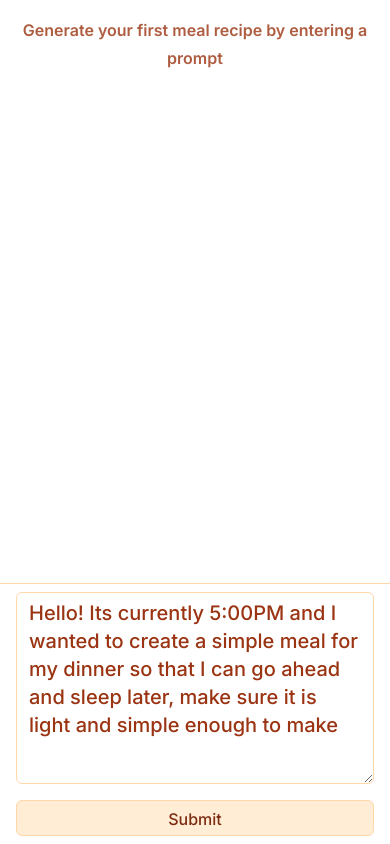
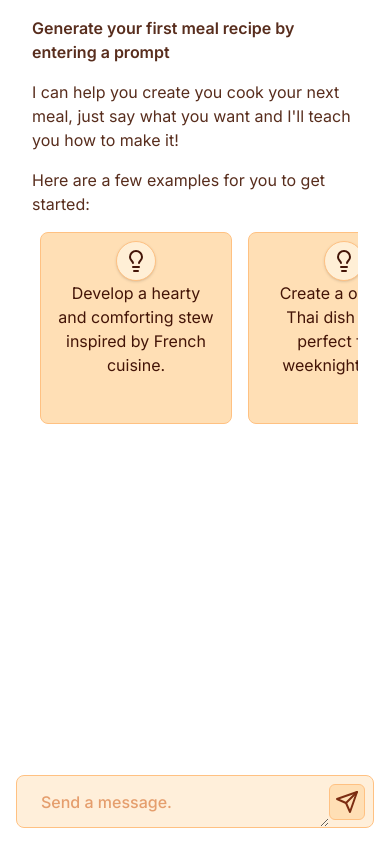
Before and after one commit to fujiwaracj/tanjerin, a Next.js app: page / in a window 390 px wide. Built offline with nearby package versions, Linux system fonts and the light colour scheme.

Commit message:
Mobile redesign and optimization to markdown rendering

```diff
--- a/app/chat.tsx
+++ b/app/chat.tsx
@@ -1,84 +1,184 @@
 'use client'
 
-import { useChat } from 'ai/react'
-import { Remark } from 'react-remark'
-import { User, Citrus } from 'lucide-react'
+import { Message, useChat } from 'ai/react'
+import ReactMarkdown, { Options } from 'react-markdown'
+import { User, Citrus, SendIcon, StopCircleIcon, LightbulbIcon } from 'lucide-react'
+import { FC, memo, useEffect, useState } from 'react'
+import { useInView } from 'react-intersection-observer'
+import Textarea from 'react-textarea-autosize'
 
-export function Chat() {
-    const {
-        messages,
-        input,
-        handleInputChange,
-        handleSubmit,
-        isLoading,
-        stop,
-    } = useChat({
-        initialInput:
-            'Hello! Its currently 5:00PM and I wanted to create a simple meal for my dinner so that I can go ahead and sleep later, make sure it is light and simple enough to make',
-    })
+export function useAtBottom(offset = 0) {
+    const [isAtBottom, setIsAtBottom] = useState(false)
 
-    const Result = () => {
-        if (messages.length === 0) {
-            return (
-                <p className="text-center font-semibold text-orange-800/80">
-                    Generate your first meal recipe by entering a prompt
-                </p>
+    useEffect(() => {
+        const handleScroll = () => {
+            setIsAtBottom(
+                window.innerHeight + window.scrollY >=
+                document.body.offsetHeight - offset
             )
         }
 
-        return messages.map(m => (
+        window.addEventListener('scroll', handleScroll, { passive: true })
+        handleScroll()
+
+        return () => {
+            window.removeEventListener('scroll', handleScroll)
+        }
+    }, [offset])
+
+    return isAtBottom
+}
+
+const MemoizedReactMarkdown: FC<Options> = memo(ReactMarkdown, (prevProps, nextProps) => prevProps.children === nextProps.children && prevProps.className === nextProps.className)
+
+const EmptyScreen = ({ defaultValues, setInput, }: { defaultValues: string[], setInput: (input: string) => void }) => {
+    return (
+        <>
+            <strong className="font-semibold text-[#582D1D]">
+                Generate your first meal recipe by entering a prompt
+            </strong>
+            <p className='text-[#582D1D] my-4'>
+                I can help you create you cook your next meal,
+                just say what you want and I&apos;ll teach you how to make it!
+            </p>
+            <p className='text-[#582D1D]'>
+                Here are a few examples for you to get started:
+            </p>
+            <div className='flex gap-4 py-4 px-2 overflow-x-scroll'>
+                <button onClick={() => setInput(defaultValues[0])}>
+
+                    <div className='min-w-[192px] min-h-[192px] bg-[#FFDFB5] border-[#FFC182] border rounded-lg px-4 py-2'>
+                        <div className="w-[40px] h-[40px] rounded-full inline-flex justify-center items-center border-[#FFC182] bg-[#FFEFD6] border shadow">
+                            <LightbulbIcon />
+                        </div>
+                        <p>
+                            {defaultValues[0]}
+                        </p>
+                    </div>
+                </button>
+                <button onClick={() => setInput(defaultValues[1])}>
+                    <div className='min-w-[192px] min-h-[192px] bg-[#FFDFB5] border-[#FFC182] border rounded-lg px-4 py-2'>
+                        <div className="w-[40px] h-[40px] rounded-full inline-flex justify-center items-center border-[#FFC182] bg-[#FFEFD6] border shadow">
+                            <LightbulbIcon />
+                        </div>
+                        <p>
+                            {defaultValues[1]}
+
+                        </p>
+                    </div>
+                </button>
+                <button onClick={() => setInput(defaultValues[2])}>
+                    <div className='min-w-[192px] min-h-[192px] bg-[#FFDFB5] border-[#FFC182] border rounded-lg px-4 py-2'>
+                        <div className="w-[40px] h-[40px] rounded-full inline-flex justify-center items-center border-[#FFC182] bg-[#FFEFD6] border shadow">
+                            <LightbulbIcon />
+                        </div>
+                        <p>
+                            {defaultValues[2]}
+                        </p>
+                    </div>
+                </button>
+
+            </div>
+        </>
+    )
+}
+
+const ChatMessages = ({ messages, setInput, defaultValues }: { messages: Message[], setInput: (input: string) => void, defaultValues: string[] }) => {
+    return (
+        <div className='relative mx-auto max-w-2xl px-4'>
+            {messages.length ? messages.map(m => (
                 <div className='my-4' key={m.id}>
                     <div className='flex flex-col lg:flex-row'>
                         <div className='lg:mx-2 my-2 lg:my-0 p-2.5 rounded-full bg-orange-100 size-12 flex items-center justify-center'>
                             {m.role === 'user' ? <User className='text-orange-900 size-8' /> : <Citrus className='text-orange-900 size-8' />}
                         </div>
                         <div className='basis-full bg-orange-50 rounded-lg px-4 '>
-                        <Remark>
+                            <MemoizedReactMarkdown>
                                 {m.content}
-                        </Remark>
+                            </MemoizedReactMarkdown>
                         </div>
                     </div>
                 </div>
-        ))
+            )) : (<EmptyScreen defaultValues={defaultValues} setInput={setInput} />)}
+        </div>)
 }
+
+const PromptForm = ({ handleSubmit, input, handleInputChange, isLoading }: { handleSubmit: React.FormEventHandler, input: string, setInput: (input: string) => void, isLoading: boolean, handleInputChange: React.ChangeEventHandler<HTMLTextAreaElement> }) => {
+    return (
+        <div className="fixed bottom-0 inset-x-0">
+            <form onSubmit={handleSubmit} className='backdrop-blur flex items-center justify-between border min-w-[284px] border-[#FFC182] bg-[#FFDFB5]/50 rounded-lg px-2 mx-4 my-4 focus:outline'>
+                <Textarea
+                    className="inline-flex flex-1 py-[0.85rem] px-4 rounded-md align-middle font-medium bg-transparent text-[#CC4E00] placeholder:text-[#CC4E00]/50 outline-none"
+                    placeholder="Send a message."
+                    required
+                    onChange={handleInputChange}
+                    value={input}
+                    disabled={isLoading}
+                />
+                {isLoading ? (
+                    <button
+                        type="button"
+                        onClick={stop}
+                        className="inline-flex justify-center items-center p-1 size-9 rounded-md bg-[#FFDFB5] font-medium text-orange-900 border border-[#FFC182] focus-visible:outline focus-visible:outline-orange-200"
+                    >
+                        <StopCircleIcon />
+                    </button>
+                ) : (
+                    <button
+                        type="submit"
+                        className="inline-flex justify-center items-center p-1 size-9 rounded-md bg-[#FFDFB5] font-medium text-orange-900 border border-[#FFC182] focus-visible:outline focus-visible:outline-orange-200"
+                        disabled={input.length === 0}
+                    >
+                        <SendIcon />
+                    </button>
+                )}
+            </form>
+        </div>
+    )
+}
+
+export function Chat() {
+    const {
+        input,
+        messages,
+        handleSubmit,
+        handleInputChange,
+        isLoading,
+        stop,
+        setInput,
+    } = useChat()
+    const { ref, entry, inView } = useInView({
+        trackVisibility: isLoading,
+        delay: 100,
+    })
+    const isAtBottom = useAtBottom()
+    const defaultValues = [
+        'Develop a hearty and comforting stew inspired by French cuisine.',
+        "Create a one-pot Thai dish that's perfect for a weeknight meal.",
+        'Design a vegetarian appetizer platter with global influences.'
+    ]
+
+    useEffect(() => {
+        if (isAtBottom && isLoading && !inView) {
+            entry?.target.scrollIntoView({
+                block: 'start'
+            })
+        }
+    }, [])
 
     return (
         <div className="mx-auto flex h-full flex-col md:h-fit lg:max-w-screen-xl lg:px-8">
             <div className="h-full gap-x-4 md:h-fit lg:flex-row">
                 <div className="z-10 mx-auto flex h-full flex-col justify-between lg:rounded-lg  lg:py-2 lg:shadow md:mt-4 md:h-fit lg:max-w-screen-sm">
-                    <div className="flex max-h-[60svh] flex-col">
+                    <main className="flex max-h-full flex-col">
                         <div className="min-h-32 overflow-y-auto rounded-lg p-4  md:max-w-screen-sm">
-                            <div className='prose prose-orange lg:prose-xl'>
-                                <Result />
+                            <div>
+                                <ChatMessages defaultValues={defaultValues} messages={messages} setInput={setInput} />
+                                <div ref={ref} className='h-px w-full' />
                             </div>
                         </div>
-                    </div>
-                    <form onSubmit={handleSubmit} className="grid gap-y-4 border-t px-4 border-orange-200 py-2">
-                        <textarea
-                            className="inline-flex min-h-48 rounded-md border border-orange-200 px-3 py-1.5 text-xl font-medium text-orange-800 outline-2 outline-offset-2 placeholder:text-orange-800/50 focus-visible:outline-orange-200"
-                            value={input}
-                            placeholder="What do you want to cook?"
-                            required
-                            disabled={isLoading}
-                            onChange={handleInputChange}
-                        />
-                        {isLoading ? (
-                            <button
-                                type="button"
-                                onClick={stop}
-                                className="h-9 rounded-md border border-orange-200 px-3  py-1.5 font-medium text-orange-900 focus-visible:outline focus-visible:outline-orange-200"
-                            >
-                                Stop
-                            </button>
-                        ) : (
-                            <button
-                                type="submit"
-                                className="h-9 rounded-md border bg-orange-100 border-orange-200 px-3  py-1.5 font-medium text-orange-900 focus-visible:outline focus-visible:outline-orange-200"
-                            >
-                                Submit
-                            </button>
-                        )}
-                    </form>
+                    </main>
+                    <PromptForm handleSubmit={handleSubmit} input={input} setInput={setInput} isLoading={isLoading} handleInputChange={handleInputChange} />
                 </div>
             </div>
         </div>
--- a/package.json
+++ b/package.json
@@ -30,7 +30,10 @@
     "oslo": "^1.1.3",
     "react": "^18.2.0",
     "react-dom": "^18.2.0",
+    "react-intersection-observer": "^9.8.1",
+    "react-markdown": "^9.0.1",
     "react-remark": "^2.1.0",
+    "react-textarea-autosize": "^8.5.3",
     "server-only": "^0.0.1",
     "zod": "^3.22.4"
   },
```
Also changed, not shown: 1 other file (tests, documents, lock files or other folders). Lines whose indentation alone changed are shown as unchanged.
